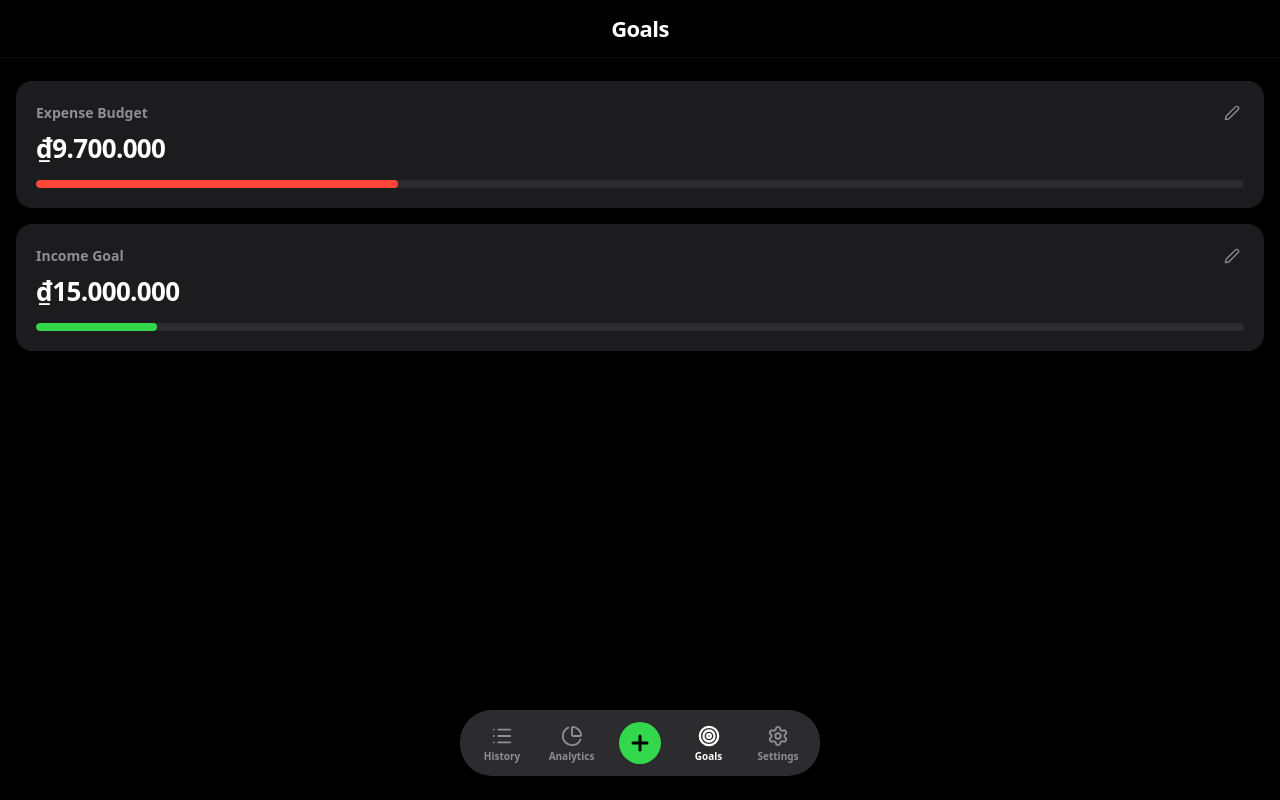
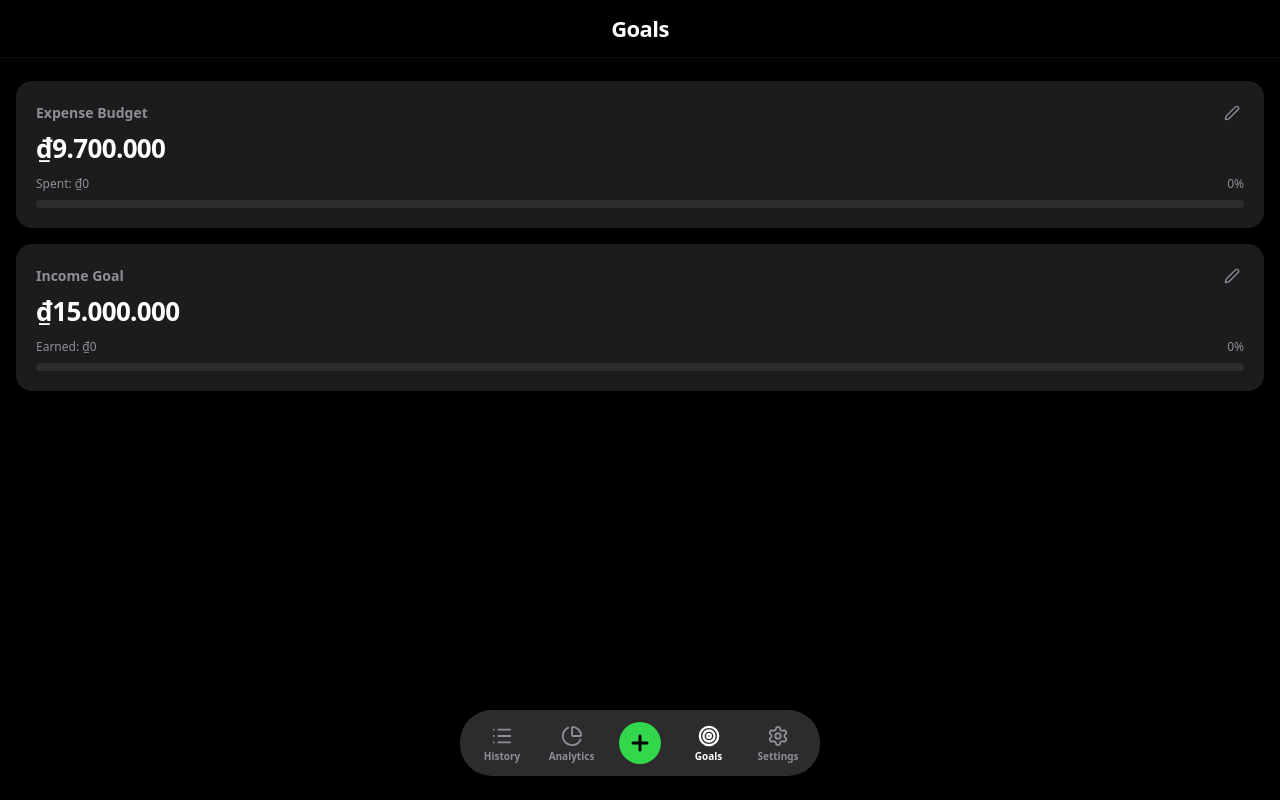
Before and after one commit to pnhatvy/finance-tracker, a React (Vite) app: page /goals in a window 1280 px wide. Built offline with nearby package versions, Linux system fonts and the light colour scheme; no server answers; the database is empty.

Commit message:
Connect real transaction data to Goals page

```diff
--- a/src/pages/Goals.jsx
+++ b/src/pages/Goals.jsx
@@ -1,143 +1,117 @@
-import { useAppContext } from "../AppContext";
-import { Edit2 } from "lucide-react";
-import { useState } from "react";
+import { useAppContext } from '../AppContext';
+import { Edit2 } from 'lucide-react';
+import { useState, useEffect } from 'react';
+import { collection, query, onSnapshot } from 'firebase/firestore';
+import { db } from '../firebase';
 
 export default function Goals() {
-  const {
-    monthlyBudget,
-    setMonthlyBudget,
-    monthlyIncomeGoal,
-    setMonthlyIncomeGoal,
-    setIsModalOpen,
-    theme,
-  } = useAppContext();
+  const { monthlyBudget, setMonthlyBudget, monthlyIncomeGoal, setMonthlyIncomeGoal, setIsModalOpen, theme, cycleStartDay } = useAppContext();
   const [editingType, setEditingType] = useState(null);
-  const [tempValue, setTempValue] = useState("");
+  const [tempValue, setTempValue] = useState('');
+  const [transactions, setTransactions] = useState([]);
 
-  const openEdit = (type, currentVal) => {
-    setEditingType(type);
-    setTempValue(currentVal.toString());
-    setIsModalOpen(true);
-  };
-  const closeEdit = () => {
-    setEditingType(null);
-    setIsModalOpen(false);
-  };
-  const handleSave = () => {
-    const val = Number(tempValue.replace(/\./g, ""));
-    if (editingType === "expense") setMonthlyBudget(val || 0);
-    else setMonthlyIncomeGoal(val || 0);
-    closeEdit();
-  };
-  const formatCurrency = (val) => {
-    return val.toString().replace(/\B(?=(\d{3})+(?!\d))/g, ".");
+  // Lấy dữ liệu thực tế từ Firebase
+  useEffect(() => {
+    const q = query(collection(db, 'transactions'));
+    const unsubscribe = onSnapshot(q, (snapshot) => {
+      let data = [];
+      snapshot.forEach(doc => data.push({ id: doc.id, ...doc.data() }));
+      setTransactions(data);
+    });
+    return () => unsubscribe();
+  }, []);
+
+  // Tính toán chu kỳ hiện tại
+  const getCycleBounds = () => {
+    const base = new Date();
+    let start = new Date(base.getFullYear(), base.getMonth(), cycleStartDay);
+    if (base.getDate() < cycleStartDay) start.setMonth(start.getMonth() - 1);
+    let end = new Date(start);
+    end.setMonth(end.getMonth() + 1);
+    return { start, end };
   };
 
+  const bounds = getCycleBounds();
+
+  // Tính tổng thu / chi thực tế trong chu kỳ
+  let totalExpense = 0;
+  let totalIncome = 0;
+
+  transactions.forEach(t => {
+    if (!t.date) return;
+    const d = new Date(t.date);
+    if (d >= bounds.start && d < bounds.end) {
+      if (t.type === 'expense') totalExpense += t.amount;
+      else if (t.type === 'income') totalIncome += t.amount;
+    }
+  });
+
+  // Tính phần trăm độ dài của thanh màu (Tối đa 100%)
+  const expensePercent = monthlyBudget > 0 ? Math.min((totalExpense / monthlyBudget) * 100, 100) : 0;
+  const incomePercent = monthlyIncomeGoal > 0 ? Math.min((totalIncome / monthlyIncomeGoal) * 100, 100) : 0;
+
+  const openEdit = (type, currentVal) => { setEditingType(type); setTempValue(currentVal.toString()); setIsModalOpen(true); };
+  const closeEdit = () => { setEditingType(null); setIsModalOpen(false); };
+  const handleSave = () => { const val = Number(tempValue.replace(/\./g, '')); if (editingType === 'expense') setMonthlyBudget(val || 0); else setMonthlyIncomeGoal(val || 0); closeEdit(); };
+  const formatCurrency = (val) => { return val.toString().replace(/\B(?=(\d{3})+(?!\d))/g, "."); };
+
   return (
-    <div
-      className={`h-[100dvh] w-full flex flex-col relative overflow-hidden animate-ios-page ${theme === "dark" ? "bg-black text-white" : "bg-[#f2f2f7] text-black"}`}
-    >
+    <div className={`h-[100dvh] w-full flex flex-col relative overflow-hidden animate-ios-page ${theme === 'dark' ? 'bg-black text-white' : 'bg-[#f2f2f7] text-black'}`}>
+
       <div
-        className={`flex-shrink-0 z-40 px-4 pb-3 shadow-[0_1px_0_0_rgba(0,0,0,0.05)] ${theme === "dark" ? "bg-black/90 shadow-[0_1px_0_0_rgba(255,255,255,0.05)] text-white" : "bg-[#f2f2f7]/90 text-black"}`}
-        style={{ paddingTop: "calc(env(safe-area-inset-top) + 12px)" }}
+        className={`flex-shrink-0 z-40 px-4 pb-3 shadow-[0_1px_0_0_rgba(0,0,0,0.05)] ${theme === 'dark' ? 'bg-black/90 shadow-[0_1px_0_0_rgba(255,255,255,0.05)] text-white' : 'bg-[#f2f2f7]/90 text-black'}`}
+        style={{ paddingTop: 'calc(env(safe-area-inset-top) + 12px)' }}
       >
-        <h1 className="text-[22px] font-bold w-full text-center tracking-tight">
-          Goals
-        </h1>
+        <h1 className="text-[22px] font-bold w-full text-center tracking-tight">Goals</h1>
       </div>
 
-      <div
-        className="flex-1 overflow-y-auto px-4 pt-6 pb-32 space-y-4 overscroll-y-auto"
-        style={{ WebkitOverflowScrolling: "touch" }}
-      >
-        <div
-          className={`rounded-2xl p-5 ${theme === "dark" ? "bg-[#1c1c1e]" : "bg-white shadow-sm"}`}
-        >
+      <div className="flex-1 overflow-y-auto px-4 pt-6 pb-32 space-y-4 overscroll-y-auto" style={{ WebkitOverflowScrolling: 'touch' }}>
+        <div className={`rounded-2xl p-5 ${theme === 'dark' ? 'bg-[#1c1c1e]' : 'bg-white shadow-sm'}`}>
           <div className="flex justify-between items-center mb-1">
-            <span className="text-[#8e8e93] text-sm font-semibold">
-              Expense Budget
-            </span>
-            <button
-              onClick={() => openEdit("expense", monthlyBudget)}
-              className="text-[#8e8e93] p-1 active:opacity-50"
-            >
-              <Edit2 size={16} />
-            </button>
+            <span className="text-[#8e8e93] text-sm font-semibold">Expense Budget</span>
+            <button onClick={() => openEdit('expense', monthlyBudget)} className="text-[#8e8e93] p-1 active:opacity-50"><Edit2 size={16} /></button>
           </div>
-          <div className="text-[26px] font-bold tracking-tight mb-3">
-            ₫{monthlyBudget.toLocaleString("vi-VN")}
+          <div className="text-[26px] font-bold tracking-tight mb-2">₫{monthlyBudget.toLocaleString('vi-VN')}</div>
+
+          <div className="flex justify-between text-xs text-[#8e8e93] mb-2 font-medium">
+            <span>Spent: ₫{totalExpense.toLocaleString('vi-VN')}</span>
+            <span>{Math.round(expensePercent)}%</span>
           </div>
-          <div
-            className={`h-2 rounded-full overflow-hidden ${theme === "dark" ? "bg-[#2c2c2e]" : "bg-gray-200"}`}
-          >
-            <div className="h-full bg-[#ff453a] rounded-full w-[30%]"></div>
+
+          <div className={`h-2 rounded-full overflow-hidden ${theme === 'dark' ? 'bg-[#2c2c2e]' : 'bg-gray-200'}`}>
+            <div className="h-full bg-[#ff453a] rounded-full transition-all duration-500 ease-out" style={{ width: `${expensePercent}%` }}></div>
           </div>
         </div>
 
-        <div
-          className={`rounded-2xl p-5 ${theme === "dark" ? "bg-[#1c1c1e]" : "bg-white shadow-sm"}`}
-        >
+        <div className={`rounded-2xl p-5 ${theme === 'dark' ? 'bg-[#1c1c1e]' : 'bg-white shadow-sm'}`}>
           <div className="flex justify-between items-center mb-1">
-            <span className="text-[#8e8e93] text-sm font-semibold">
-              Income Goal
-            </span>
-            <button
-              onClick={() => openEdit("income", monthlyIncomeGoal)}
-              className="text-[#8e8e93] p-1 active:opacity-50"
-            >
-              <Edit2 size={16} />
-            </button>
+            <span className="text-[#8e8e93] text-sm font-semibold">Income Goal</span>
+            <button onClick={() => openEdit('income', monthlyIncomeGoal)} className="text-[#8e8e93] p-1 active:opacity-50"><Edit2 size={16} /></button>
           </div>
-          <div className="text-[26px] font-bold tracking-tight mb-3">
-            ₫{monthlyIncomeGoal.toLocaleString("vi-VN")}
+          <div className="text-[26px] font-bold tracking-tight mb-2">₫{monthlyIncomeGoal.toLocaleString('vi-VN')}</div>
+
+          <div className="flex justify-between text-xs text-[#8e8e93] mb-2 font-medium">
+            <span>Earned: ₫{totalIncome.toLocaleString('vi-VN')}</span>
+            <span>{Math.round(incomePercent)}%</span>
           </div>
-          <div
-            className={`h-2 rounded-full overflow-hidden ${theme === "dark" ? "bg-[#2c2c2e]" : "bg-gray-200"}`}
-          >
-            <div className="h-full bg-[#32d74b] rounded-full w-[10%]"></div>
+
+          <div className={`h-2 rounded-full overflow-hidden ${theme === 'dark' ? 'bg-[#2c2c2e]' : 'bg-gray-200'}`}>
+            <div className="h-full bg-[#32d74b] rounded-full transition-all duration-500 ease-out" style={{ width: `${incomePercent}%` }}></div>
           </div>
         </div>
       </div>
 
       {editingType && (
-        <div
-          className="fixed inset-0 bg-black/70 z-50 flex items-center justify-center p-4 animate-ios-fade"
-          onClick={closeEdit}
-        >
-          <div
-            className={`w-full max-w-[300px] rounded-3xl p-6 shadow-2xl ${theme === "dark" ? "bg-[#2c2c2e]" : "bg-white"}`}
-            onClick={(e) => e.stopPropagation()}
-          >
-            <h2 className="font-semibold text-center mb-6 text-lg">
-              Edit {editingType === "expense" ? "Budget" : "Income Goal"}
-            </h2>
+        <div className="fixed inset-0 bg-black/70 z-50 flex items-center justify-center p-4 animate-ios-fade" onClick={closeEdit}>
+          <div className={`w-full max-w-[300px] rounded-3xl p-6 shadow-2xl ${theme === 'dark' ? 'bg-[#2c2c2e]' : 'bg-white'}`} onClick={e => e.stopPropagation()}>
+            <h2 className="font-semibold text-center mb-6 text-lg">Edit {editingType === 'expense' ? 'Budget' : 'Income Goal'}</h2>
             <div className="relative mb-6">
-              <span className="absolute left-4 top-1/2 -translate-y-1/2 text-[#8e8e93] text-lg font-bold">
-                ₫
-              </span>
-              <input
-                type="text"
-                inputMode="numeric"
-                value={formatCurrency(tempValue)}
-                onChange={(e) =>
-                  setTempValue(e.target.value.replace(/\./g, ""))
-                }
-                className={`w-full text-lg font-bold rounded-xl pl-10 pr-4 py-3 outline-none ${theme === "dark" ? "bg-[#1c1c1e] text-white" : "bg-gray-100 text-black"}`}
-              />
+              <span className="absolute left-4 top-1/2 -translate-y-1/2 text-[#8e8e93] text-lg font-bold">₫</span>
+              <input type="text" inputMode="numeric" value={formatCurrency(tempValue)} onChange={(e) => setTempValue(e.target.value.replace(/\./g, ''))} className={`w-full text-lg font-bold rounded-xl pl-10 pr-4 py-3 outline-none ${theme === 'dark' ? 'bg-[#1c1c1e] text-white' : 'bg-gray-100 text-black'}`} />
             </div>
             <div className="flex gap-3">
-              <button
-                onClick={closeEdit}
-                className={`flex-1 py-3 rounded-2xl font-bold ${theme === "dark" ? "bg-[#3a3a3c] text-white" : "bg-gray-200 text-black"}`}
-              >
-                Cancel
-              </button>
-              <button
-                onClick={handleSave}
-                className={`flex-1 py-3 rounded-2xl font-bold ${theme === "dark" ? "bg-white text-black" : "bg-black text-white"}`}
-              >
-                Save
-              </button>
+              <button onClick={closeEdit} className={`flex-1 py-3 rounded-2xl font-bold ${theme === 'dark' ? 'bg-[#3a3a3c] text-white' : 'bg-gray-200 text-black'}`}>Cancel</button>
+              <button onClick={handleSave} className={`flex-1 py-3 rounded-2xl font-bold ${theme === 'dark' ? 'bg-white text-black' : 'bg-black text-white'}`}>Save</button>
             </div>
           </div>
         </div>
```
